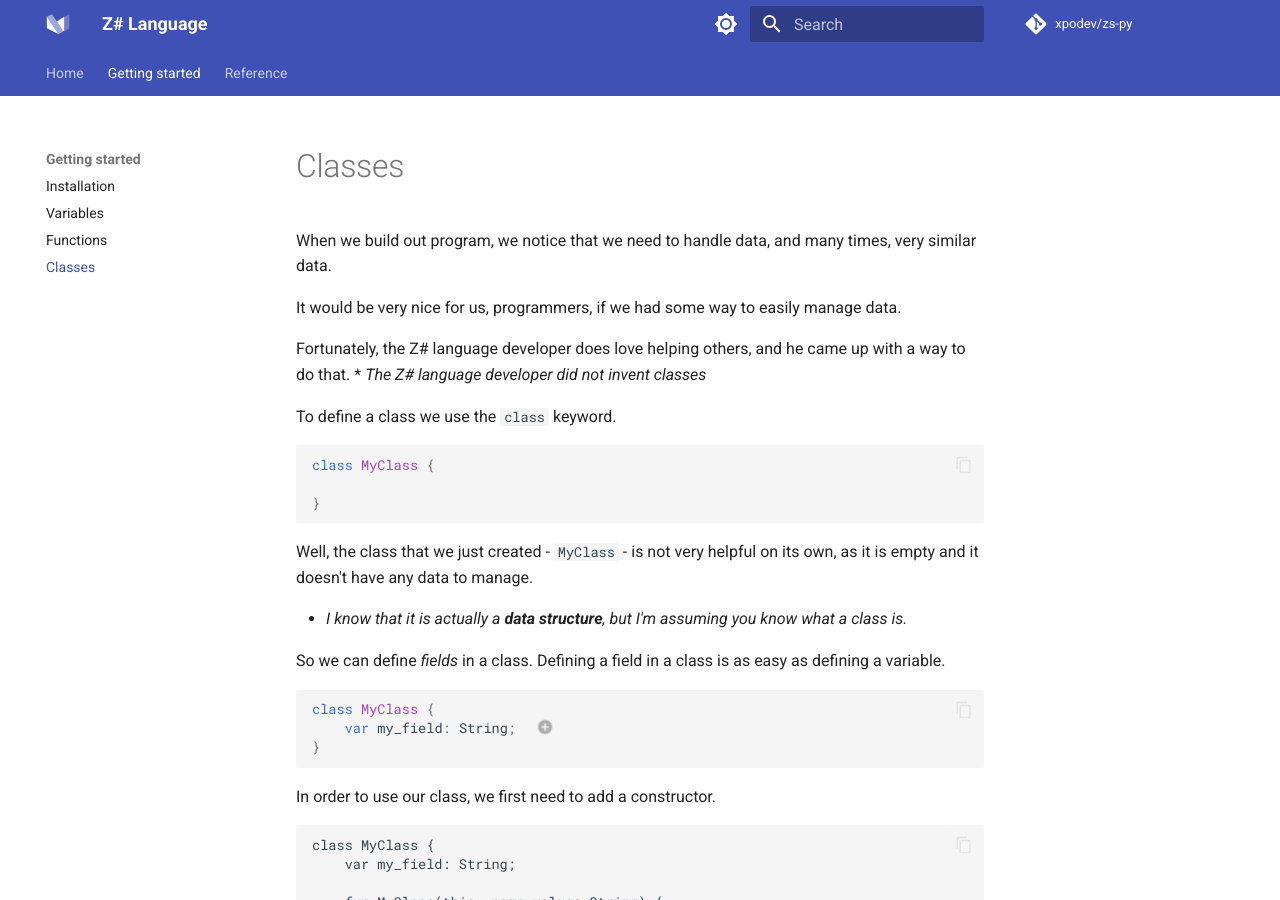
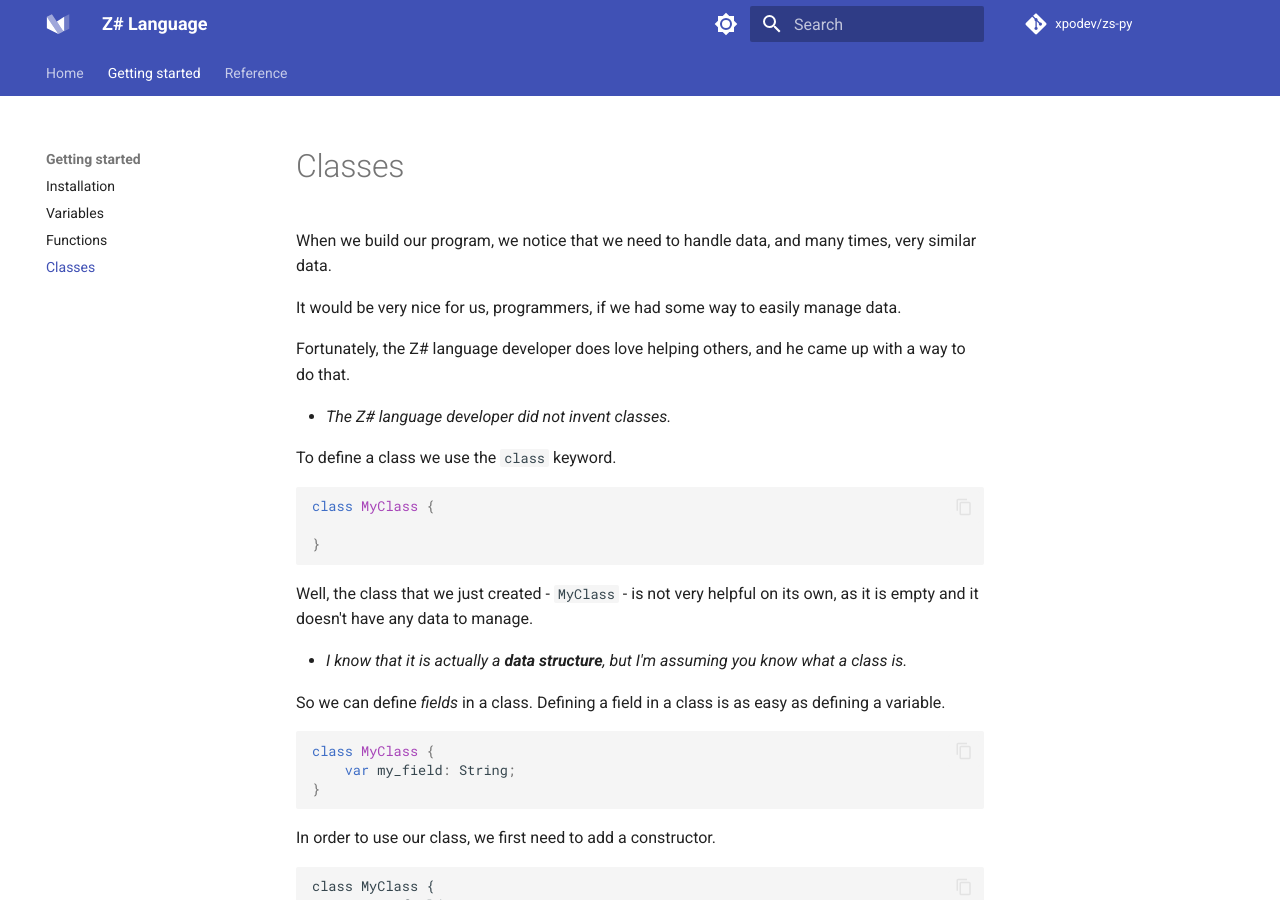
Before and after one commit to xpodev/zs-py, an MkDocs documentation site: the page built from docs/getting-started/classes.md, in a window 1280 px wide and 900 px high. Built offline with MkDocs 1.6.1 and Material for MkDocs 9.7.7, drawn with Linux system fonts in a browser that asks for light colours; comment, search, counter and statistics services are not loaded.

Commit message:
Fix typos and irrelevant comments

````diff
--- a/docs/getting-started/classes.md
+++ b/docs/getting-started/classes.md
@@ -1,11 +1,12 @@
 # Classes
 
-When we build out program, we notice that we need to handle data, and many times, very similar data.
+When we build our program, we notice that we need to handle data, and many times, very similar data.
 
 It would be very nice for us, programmers, if we had some way to easily manage data.
 
 Fortunately, the Z# language developer does love helping others, and he came up with a way to do that.
-* *The Z# language developer did not invent classes*
+
+* *The Z# language developer did not invent classes.*
 
 To define a class we use the `class` keyword.
 ```cs
````
Also changed, not shown: other parts of docs/getting-started/classes.md (+1 -4 lines), docs/getting-started/functions.md (+1 -3 lines), docs/getting-started/variables.md (+1 -3 lines).
